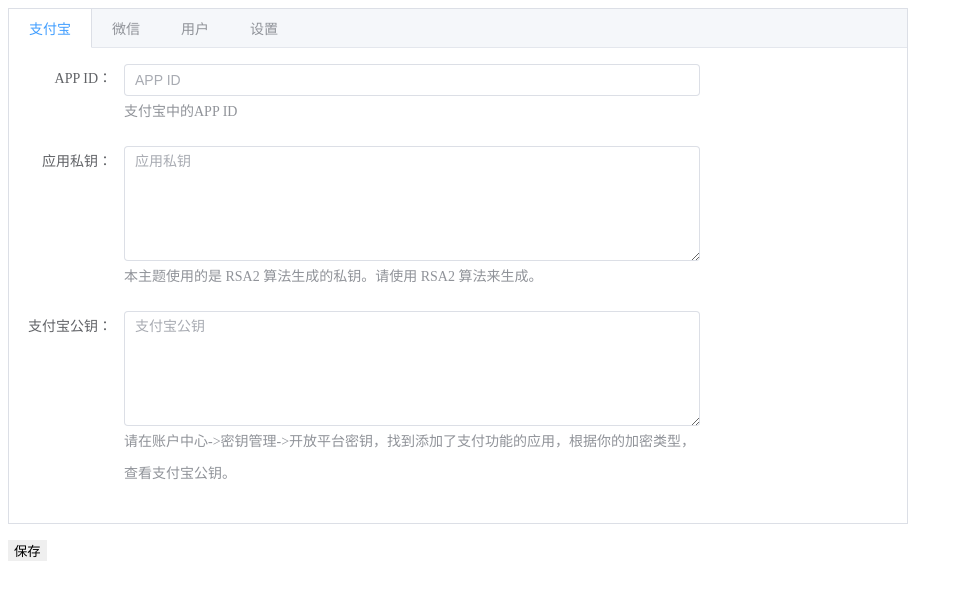
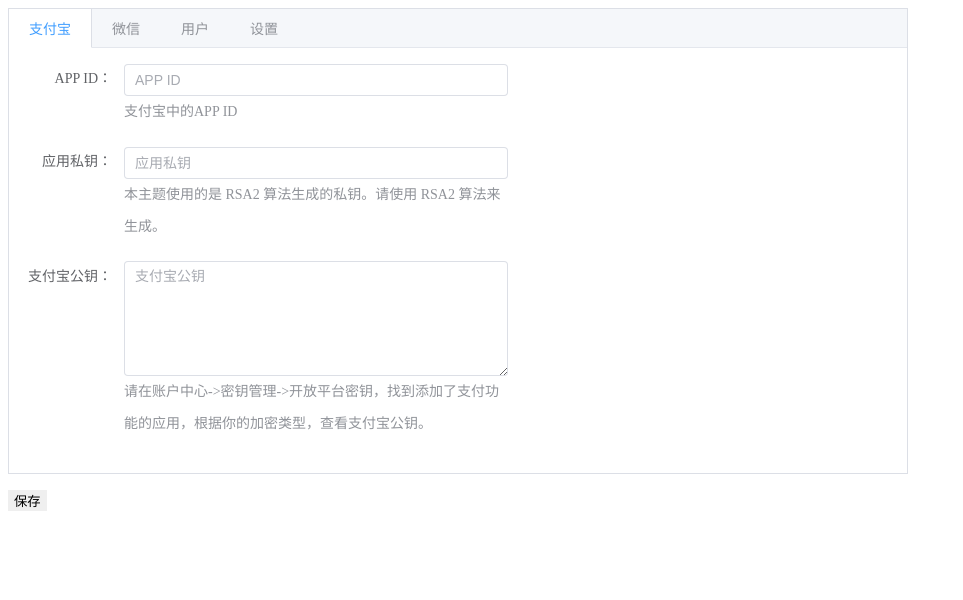
Before and after one commit to npcink/npcink-pay-refund, a Vue app in the folder vite/: page / in a window 1280 px wide. Shown: the top 600 px of the page, without its empty margins (0-963 px from the left). Built offline with nearby package versions, Linux system fonts and the light colour scheme; no server answers.

Commit message:
样式调整

```diff
--- a/vite/src/components/user.vue
+++ b/vite/src/components/user.vue
@@ -47,7 +47,7 @@
 <template>
   <el-form :model="form" label-width="auto">
     <el-form-item label="退款操作员：">
-      <el-col :span="18">
+      <el-col :xs="24" :span="18">
         <el-select
           v-model="form.user"
           multiple
@@ -69,7 +69,7 @@
       </el-col>
     </el-form-item>
     <el-form-item label="访问页面：">
-      <el-col :span="18">
+      <el-col :xs="24" :span="18">
         快捷配置：
         <el-button type="primary" size="default" round @click="configB2()">
           B2
@@ -100,7 +100,7 @@
           添加
         </el-button>
         <el-text class="mx-1" type="info">
-          被选中的操作员仅能访问以上页面
+          被选中的操作员仅能访问以上页面(用户ID为1的不受影响)
         </el-text>
       </el-col>
     </el-form-item>
--- a/vite/src/components/wx.vue
+++ b/vite/src/components/wx.vue
@@ -11,7 +11,7 @@
 <template>
   <el-form :model="form" label-width="100px">
     <el-form-item label="商户号：">
-      <el-col :span="18">
+      <el-col :xs="24" :span="12">
         <el-input
           v-model="form.mch_id"
           placeholder="微信支付商户号"
@@ -21,12 +21,11 @@
       </el-col>
     </el-form-item>
     <el-form-item label="证书序列号：">
-      <el-col :span="18">
+      <el-col :xs="24" :span="12">
         <el-input
           v-model="form.cert_api"
-          :rows="2"
-          type="textarea"
           placeholder="商户证书序列号"
+          clearable
         />
         <el-text class="mx-1" type="info">
           请在 账户中心->API安全->申请API证书，找到您的证书序列号。
@@ -34,7 +33,7 @@
       </el-col>
     </el-form-item>
     <el-form-item label="商户私钥：">
-      <el-col :span="18">
+      <el-col :xs="24" :span="12">
         <el-input
           v-model="form.cert_key"
           :rows="2"
--- a/vite/src/components/zfb.vue
+++ b/vite/src/components/zfb.vue
@@ -11,26 +11,21 @@
 <template>
   <el-form :model="form" label-width="100px">
     <el-form-item label="APP ID：">
-      <el-col :span="18">
-        <el-input show-password v-model="form.appid" placeholder="APP ID" />
+      <el-col :xs="24" :span="12">
+        <el-input v-model="form.appid" placeholder="APP ID" clearable />
         <el-text class="mx-1" type="info">支付宝中的APP ID</el-text>
       </el-col>
     </el-form-item>
     <el-form-item label="应用私钥：">
-      <el-col :span="18">
-        <el-input
-          v-model="form.private_key"
-          :rows="5"
-          type="textarea"
-          placeholder="应用私钥"
-        />
+      <el-col :xs="24" :span="12">
+        <el-input v-model="form.private_key" placeholder="应用私钥" clearable />
         <el-text class="mx-1" type="info">
           本主题使用的是 RSA2 算法生成的私钥。请使用 RSA2 算法来生成。
         </el-text>
       </el-col>
     </el-form-item>
     <el-form-item label="支付宝公钥：">
-      <el-col :span="18">
+      <el-col :xs="24" :span="12">
         <el-input
           v-model="form.public_key"
           :rows="5"
```
Also changed, not shown: 1 other file (tests, documents, lock files or other folders).
